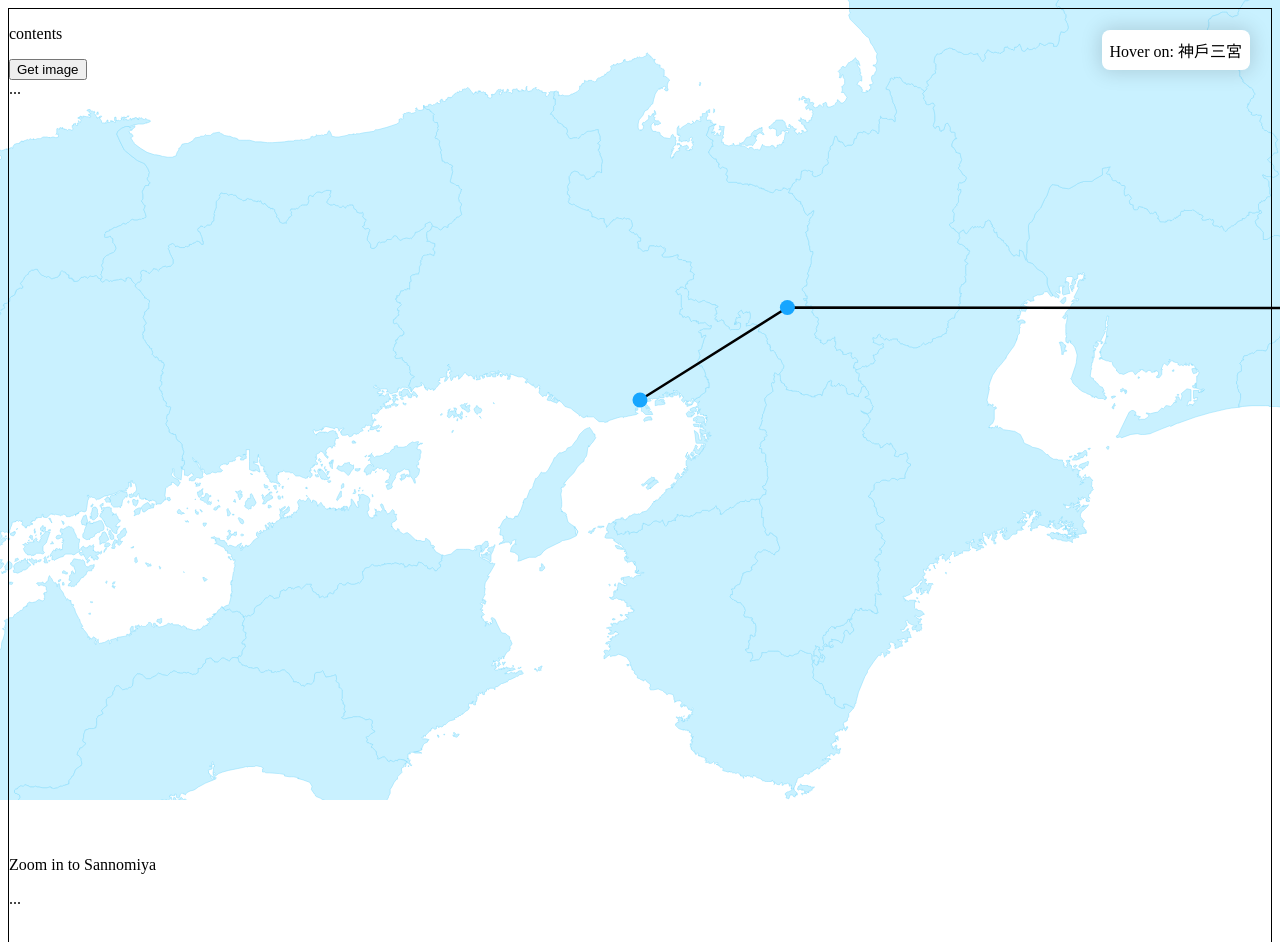
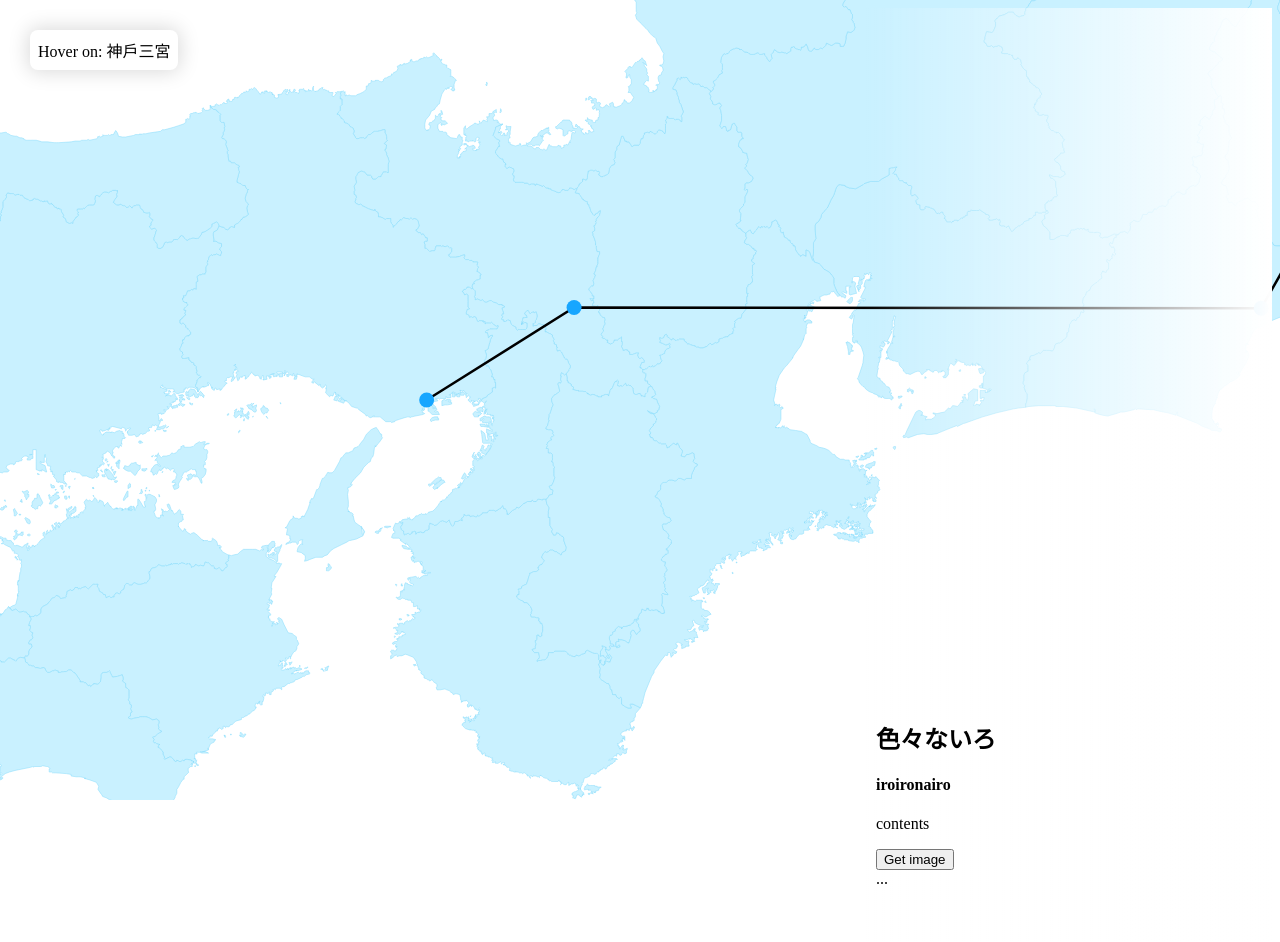
Before and after one commit to ienming/iroironairo-shimanami, a Nuxt app in the folder frontend/: page /test in a window 1280 px wide. Shown: the top 942 px of the page. Built offline with nearby package versions, Linux system fonts and the light colour scheme.

Commit message:
feat: UI fix

```diff
--- a/frontend/components/Map.vue
+++ b/frontend/components/Map.vue
@@ -129,7 +129,7 @@ export default {
         .call(
           this.configZoom().transform,
           d3.zoomIdentity
-            .translate(this.mapWidth / 2, this.mapHeight / 2)
+            .translate(this.mapWidth / 3, this.mapHeight / 2)
             .scale(10)
             .translate(-x, -y)
         );
@@ -174,7 +174,7 @@ export default {
 
 .panel {
   position: fixed;
-  right: 30px;
+  left: 30px;
   top: 30px;
   padding: 8px;
   border-radius: 8px;
--- a/frontend/pages/test.vue
+++ b/frontend/pages/test.vue
@@ -1,7 +1,10 @@
 <template>
-  <section>
+  <section class="container">
     <div
-      class="container">
+      class="content-container">
+      <div style="height: 85vh"></div>
+      <h1>色々ないろ</h1>
+      <h4>iroironairo</h4>
       <p>contents</p>
       <button @click="loadImage('IMG_4535')">Get image</button>
       <div v-if="imageIsLoading">
@@ -116,9 +119,15 @@ function observeHandler(entries, observer) {
 
 .container {
   position: relative;
+}
+
+.content-container {
+  position: absolute;
   z-index: 1;
+  right: 0;
+  width: 30vw;
   min-height: 1800px;
-  border: 1px solid #000;
-  pointer-events: none;
+  padding: 12px;
+  background: linear-gradient(90deg, rgba(255,255,255,0) 0%, rgba(255,255,255,1) 100%);
 }
 </style>
```
